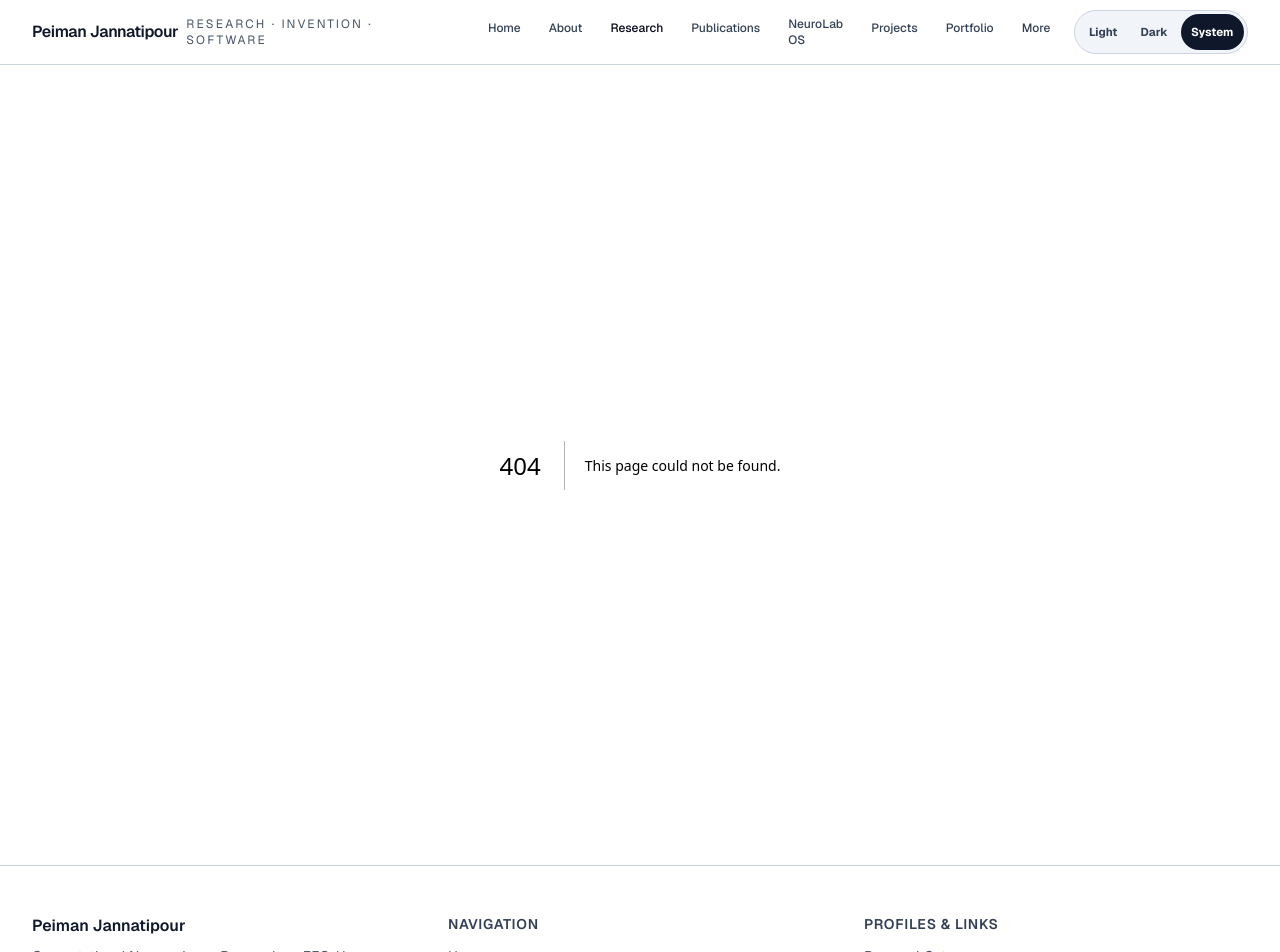
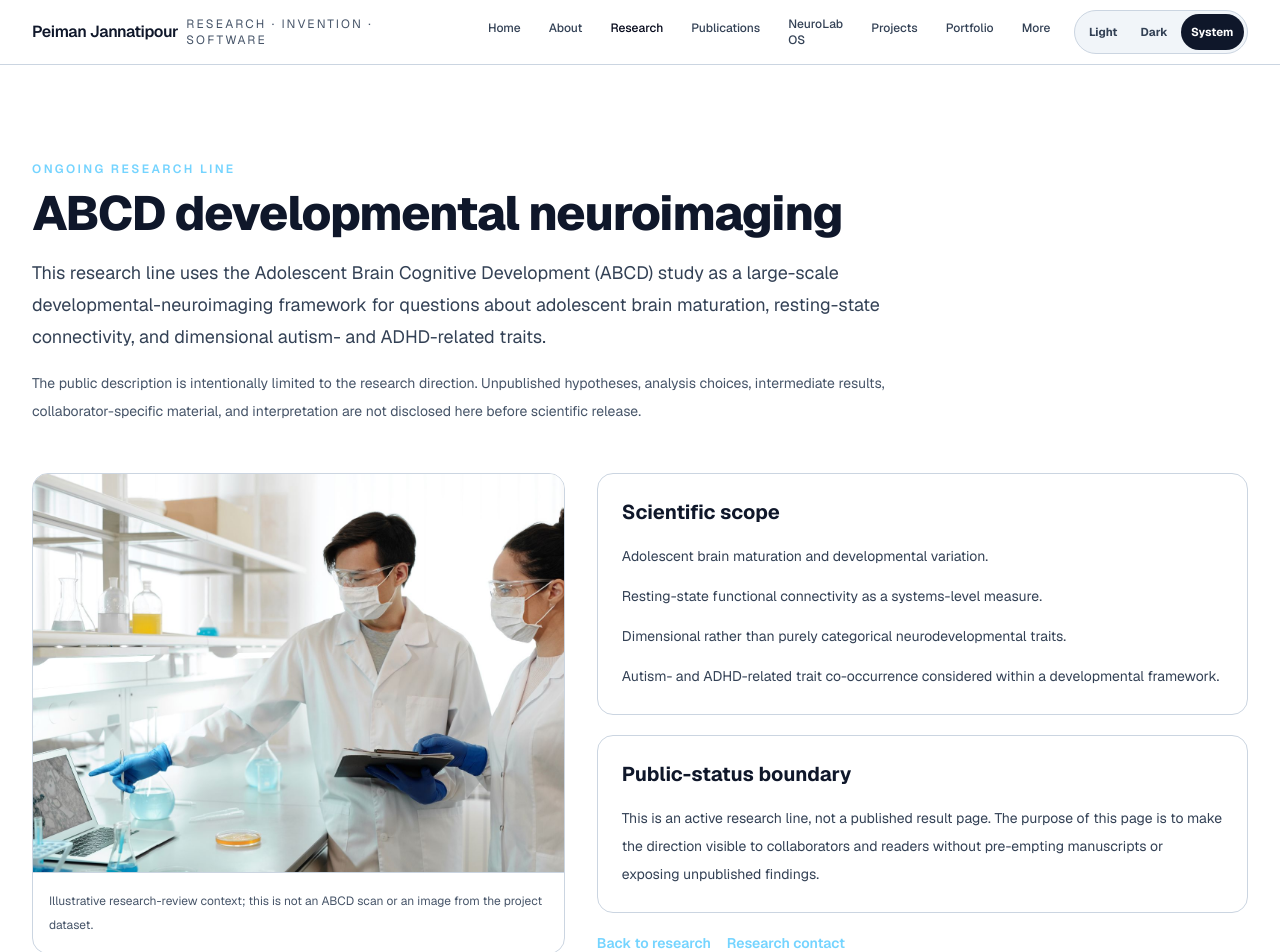
Before and after one commit to peimanjannatipour/peimanjp-, a Next.js app: page /research/abcd-developmental-neuroimaging in a window 1280 px wide. Before the commit this address had no page. Shown: the top 952 px of the page. Built offline with nearby package versions, Linux system fonts and the light colour scheme.

Commit message:
Add public non-spoiling ABCD developmental neuroimaging research page

```diff
--- /dev/null
+++ b/src/app/research/abcd-developmental-neuroimaging/page.tsx
@@ -0,0 +1,70 @@
+import type { Metadata } from "next";
+import Image from "next/image";
+import Link from "next/link";
+import { createPageMetadata } from "@/lib/metadata";
+
+export const metadata: Metadata = createPageMetadata({
+  title: "ABCD Developmental Neuroimaging | Peiman Jannatipour",
+  description:
+    "Ongoing ABCD developmental neuroimaging research on adolescent brain maturation, resting-state connectivity, and dimensional autism/ADHD traits.",
+  path: "/research/abcd-developmental-neuroimaging",
+});
+
+export default function AbcdDevelopmentalNeuroimagingPage() {
+  return (
+    <main className="min-h-screen bg-slate-950 py-16 text-slate-100 lg:py-24" id="main">
+      <div className="mx-auto max-w-7xl px-5 sm:px-8">
+        <div className="max-w-4xl">
+          <p className="text-xs font-semibold uppercase tracking-[0.2em] text-sky-300">Ongoing research line</p>
+          <h1 className="mt-3 text-4xl font-extrabold tracking-tight text-white sm:text-5xl">ABCD developmental neuroimaging</h1>
+          <p className="mt-5 text-lg leading-8 text-slate-300">
+            This research line uses the Adolescent Brain Cognitive Development (ABCD) study as a large-scale developmental-neuroimaging framework for questions about adolescent brain maturation, resting-state connectivity, and dimensional autism- and ADHD-related traits.
+          </p>
+          <p className="mt-4 text-sm leading-7 text-slate-400">
+            The public description is intentionally limited to the research direction. Unpublished hypotheses, analysis choices, intermediate results, collaborator-specific material, and interpretation are not disclosed here before scientific release.
+          </p>
+        </div>
+
+        <div className="mt-12 grid gap-8 lg:grid-cols-[0.9fr_1.1fr] lg:items-start">
+          <figure className="overflow-hidden rounded-2xl border border-slate-800 bg-slate-900">
+            <Image
+              alt="Researchers reviewing scientific data in a laboratory setting"
+              className="aspect-[4/3] w-full object-cover"
+              height={900}
+              priority
+              src="/images/stock-lab-data-analysis.jpg"
+              width={1200}
+            />
+            <figcaption className="border-t border-slate-800 p-4 text-xs leading-6 text-slate-400">
+              Illustrative research-review context; this is not an ABCD scan or an image from the project dataset.
+            </figcaption>
+          </figure>
+
+          <div className="grid gap-5">
+            <section className="rounded-2xl border border-slate-800 bg-slate-900 p-6">
+              <h2 className="text-xl font-bold text-white">Scientific scope</h2>
+              <ul className="mt-4 space-y-3 text-sm leading-7 text-slate-300">
+                <li>Adolescent brain maturation and developmental variation.</li>
+                <li>Resting-state functional connectivity as a systems-level measure.</li>
+                <li>Dimensional rather than purely categorical neurodevelopmental traits.</li>
+                <li>Autism- and ADHD-related trait co-occurrence considered within a developmental framework.</li>
+              </ul>
+            </section>
+
+            <section className="rounded-2xl border border-slate-800 bg-slate-900 p-6">
+              <h2 className="text-xl font-bold text-white">Public-status boundary</h2>
+              <p className="mt-4 text-sm leading-7 text-slate-300">
+                This is an active research line, not a published result page. The purpose of this page is to make the direction visible to collaborators and readers without pre-empting manuscripts or exposing unpublished findings.
+              </p>
+            </section>
+
+            <div className="flex flex-wrap gap-4">
+              <Link className="text-sm font-semibold text-sky-300 underline underline-offset-4" href="/research">Back to research</Link>
+              <Link className="text-sm font-semibold text-sky-300 underline underline-offset-4" href="/contact">Research contact</Link>
+            </div>
+          </div>
+        </div>
+      </div>
+    </main>
+  );
+}
```
